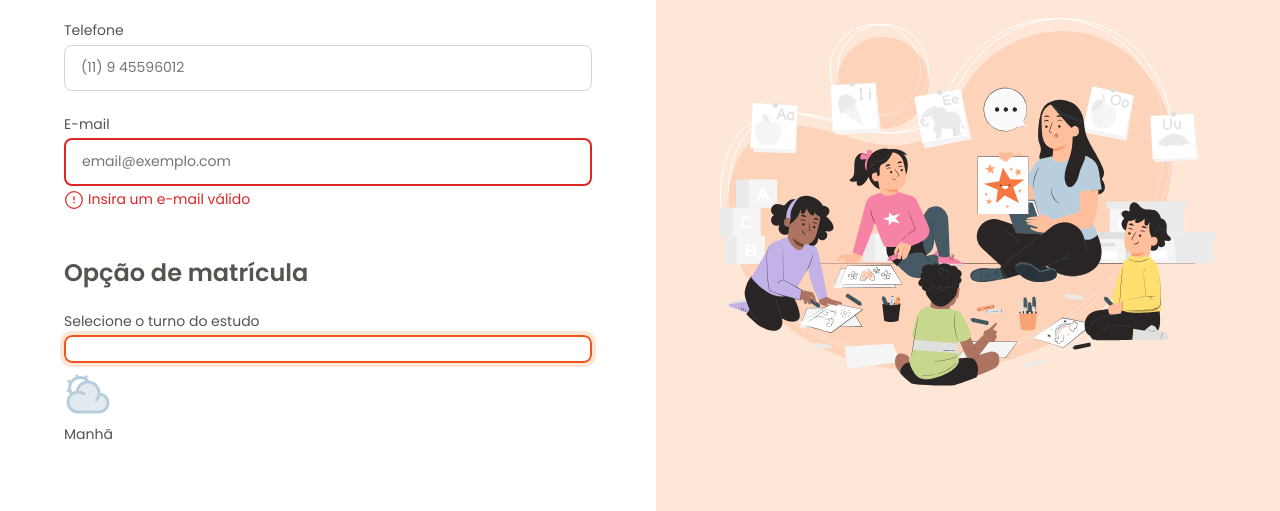
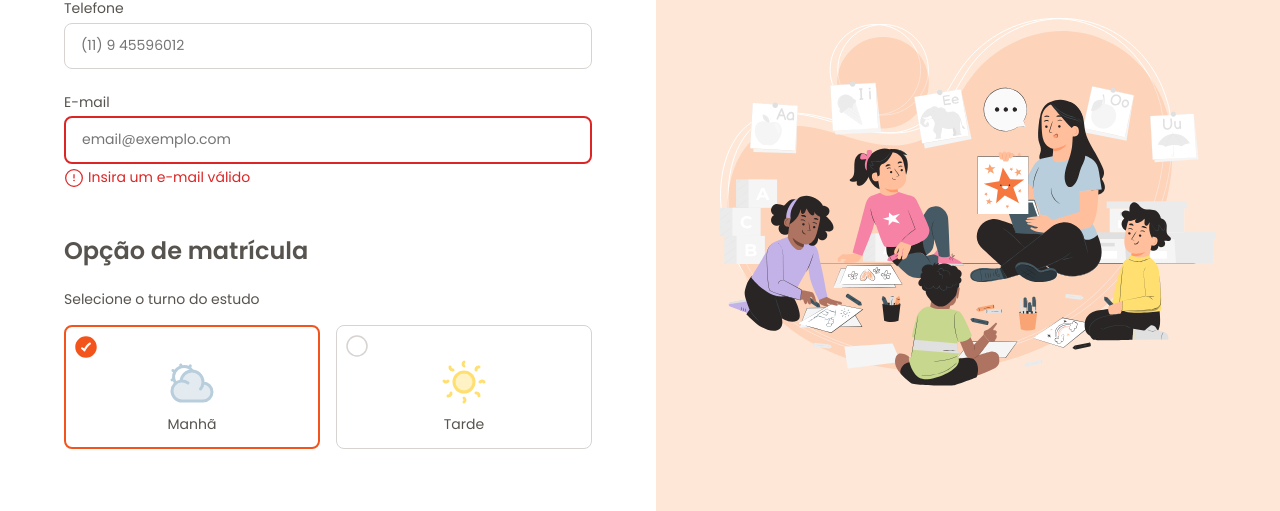
Before and after one commit to ferpegoraro/projeto-form, a plain HTML site: page index.html in a window 1280 px wide. Both pictures are taken after a click on the radio button "Manhã". Shown: the part 289-800 px from the top of the page. Drawn offline with Linux system fonts and the light colour scheme.

Commit message:
mexendo no radio

```diff
--- a/index.html
+++ b/index.html
@@ -143,11 +143,17 @@
 
                             <div class="radio-wrapper">
                                 <div class="radio-inner">
-                                    <div class="radio-image">
-                                        <input type="radio" name="study-shift" value="morning" id="morning">
-                                        <img src="assets/icons/sun-cloud-02.svg" alt="Sol com nuvem">
-                                        <label for="morning">Manhã</label>
-                                    </div>
+                                    <div class="radio-image"></div>
+                                    <input type="radio" name="study-shift" value="morning" id="morning">
+                                    <img src="assets/icons/sun-cloud-02.svg" alt="Sol com nuvem">
+                                    <label for="morning">Manhã</label>
+                                </div>
+
+                                <div class="radio-inner">
+                                    <div class="radio-image"></div>
+                                    <input type="radio" name="study-shift" value="evening" id="evening">
+                                    <img src="assets/icons/sun-02.svg" alt="Sol com nuvem">
+                                    <label for="evening">Tarde</label>
                                 </div>
                             </div>
                         </div>
--- a/styles/fields/index.css
+++ b/styles/fields/index.css
@@ -1,127 +1,3 @@
+@import url("input.css");
 @import url("droparea.css");
-
-input, textarea, select{
-    appearance: none;
-
-    width: 100%;
-    border-radius: 0.5rem;
-    border: 1px solid var(--stroke-default);
-    padding: 0.75rem 1rem;
-
-    font: var(--text-sm);
-
-}
-
-label{
-    font: var(--text-sm);
-    color: var(--text-secondary);
-
-    display: block;
-    margin-bottom: 0.25rem;
-}
-
-input:focus,
-select:focus,
-textarea:focus
-input[type="date"]:focus-within{
-    outline: 0.25rem solid var(--surface-secondary);
-    border: .125rem solid var(--stroke-highlight);
-    outline-offset: .1px;
-
-}
-
-input[type="date"]{
-    position: relative;
-    &::-webkit-calendar-picker-indicator{
-        opacity: 0;
-    }
-
-    &::before{
-        content:"";
-        position: absolute;
-        background: url(../../assets/icons/calendar-03.svg);
-        background-size: contain;
-        background-position: center;
-        background-repeat: no-repeat;
-        right: 1rem;
-        width: 1.25rem;
-        height: 1.25rem;
-
-        top: 50%;
-        transform: translateY(-50%);
-    }
-
-
-
-}
-
-select{
-    background: url(../../assets/icons/arrow-down-01.svg) no-repeat calc(100% - 1rem);
-}
-
-.address .flex{
-    gap: 1.25rem;
-}
-
-.input-wrapper:has([disabled]){
-    opacity: .5;
-}
-
-input{
-    &[disabled]{
-        background-color: var(--surface-disabled);
-        border: 1px solid var(--stroke-default);
-
-        color: var(--text-primary);
-    }
-
-    &:invalid{
-        border: 0.125rem solid var(--semantic-error);
-    }
-
-    & + small{
-        font: var(--text-sm);
-        color: #78716C;
-
-        display: inline-block;
-        margin-top: .25rem;
-
-    }
-
-    /*
-     * O seletor '+' é o seletor de irmão adjacente (adjacent sibling selector).
-     * Ele seleciona um elemento que está imediatamente após outro elemento específico.
-     *
-     * Neste caso, &[required] + .error seleciona elementos com classe .error que
-     * vêm imediatamente após um input com atributo required.
-     *
-     * Exemplo no HTML:
-     * <input type="email" required>
-     * <div class="error">Mensagem de erro</div>
-     *
-     * Este seletor permite estilizar a mensagem de erro apenas quando
-     * ela está associada a um campo obrigatório.
-     */
-    &[required] + .error{
-        display: flex;
-        align-items: center;
-        gap: .25rem;
-
-        font: var(--text-sm);
-        color: var(--semantic-error);
-
-        margin-top: .25rem;
-    }
-
-    /*
-     * Aqui, &:valid + .error seleciona elementos com classe .error que
-     * vêm imediatamente após um input que está em estado válido.
-     *
-     * Quando o input está válido, escondemos a mensagem de erro.
-     * Isso cria um feedback visual automático: a mensagem de erro
-     * só aparece quando o campo está inválido.
-     */
-    &:not(:focus):valid + .error{
-        display: none;
-    }
-}
+@import url("radio.css");
--- /dev/null
+++ b/styles/fields/input.css
@@ -0,0 +1,130 @@
+input, textarea, select{
+    appearance: none;
+
+    width: 100%;
+    border-radius: 0.5rem;
+    border: 1px solid var(--stroke-default);
+    padding: 0.75rem 1rem;
+
+    font: var(--text-sm);
+
+}
+
+label{
+    font: var(--text-sm);
+    color: var(--text-secondary);
+
+    display: block;
+    margin-bottom: 0.25rem;
+}
+
+input:focus,
+select:focus,
+textarea:focus
+input[type="date"]:focus-within{
+    outline: 0.25rem solid var(--surface-secondary);
+    border: .125rem solid var(--stroke-highlight);
+    outline-offset: .1px;
+
+}
+
+input[type="date"]{
+    position: relative;
+    &::-webkit-calendar-picker-indicator{
+        opacity: 0;
+    }
+
+    &::before{
+        content:"";
+        position: absolute;
+        background: url(../../assets/icons/calendar-03.svg);
+        background-size: contain;
+        background-position: center;
+        background-repeat: no-repeat;
+        right: 1rem;
+        width: 1.25rem;
+        height: 1.25rem;
+
+        top: 50%;
+        transform: translateY(-50%);
+    }
+
+
+
+}
+
+select{
+    background: url(../../assets/icons/arrow-down-01.svg) no-repeat calc(100% - 1rem);
+}
+
+.address .flex{
+    gap: 1.25rem;
+}
+
+.input-wrapper:has([disabled]){
+    opacity: .5;
+}
+
+input{
+    &[disabled]{
+        background-color: var(--surface-disabled);
+        border: 1px solid var(--stroke-default);
+
+        color: var(--text-primary);
+    }
+
+    &:invalid{
+        border: 0.125rem solid var(--semantic-error);
+    }
+
+    & + small{
+        font: var(--text-sm);
+        color: #78716C;
+
+        display: inline-block;
+        margin-top: .25rem;
+
+    }
+
+    /*
+     * O seletor '+' é o seletor de irmão adjacente (adjacent sibling selector).
+     * Ele seleciona um elemento que está imediatamente após outro elemento específico.
+     *
+     * Neste caso, &[required] + .error seleciona elementos com classe .error que
+     * vêm imediatamente após um input com atributo required.
+     *
+     * Exemplo no HTML:
+     * <div class="input-wrapper">
+     *   <input type="email" required>
+     *   <div class="error">Mensagem de erro</div>
+     * </div>
+     *
+     * IMPORTANTE: O elemento .error DEVE estar dentro do mesmo pai e
+     * imediatamente após o input para que o seletor + funcione.
+     */
+    &[required] + .error{
+        display: flex;
+        align-items: center;
+        gap: .25rem;
+
+        font: var(--text-sm);
+        color: var(--semantic-error);
+
+        margin-top: .25rem;
+    }
+
+    /*
+     * Aqui, &:not(:focus):valid + .error seleciona elementos com classe .error que
+     * vêm imediatamente após um input que está em estado válido E não está em foco.
+     *
+     * O :not(:focus) é importante porque:
+     * 1. Evita que a mensagem de erro desapareça enquanto o usuário ainda está digitando
+     * 2. Mantém o feedback visual enquanto o campo está sendo preenchido
+     * 3. Só esconde a mensagem quando o campo perde o foco e está válido
+     *
+     * Isso melhora a experiência do usuário, dando feedback constante durante a interação.
+     */
+    &:not(:focus):valid + .error{
+        display: none;
+    }
+}
--- /dev/null
+++ b/styles/fields/radio.css
@@ -0,0 +1,58 @@
+label + .radio-wrapper{
+    margin-top: 1rem;
+}
+
+.radio-wrapper{
+    display: grid;
+    grid-template-columns: repeat(auto-fit, minmax(7.5rem, 1fr));
+    gap: 1rem;
+}
+
+.radio-inner{
+    border: 1px solid var(--stroke-default);
+    border-radius: .5rem;
+
+    display: grid;
+    justify-items: center;
+    gap: .5rem;
+
+    padding: 2rem .5rem .5rem;
+
+    position: relative;
+}
+
+.radio-inner{
+
+
+    & input,
+    & input:focus,
+    & input:hover{
+        all: unset;
+        position: absolute;
+        inset: 0;
+    }
+
+    .radio-image{
+        background-image: url(../../assets/icons/radio.defaut.svg);
+        width: 1.5rem;
+        height: 1.5rem;
+
+        position: absolute;
+        top: .5rem;
+        left: .5rem;
+    }
+
+    &:hover, &:focus-within{
+        border: 1px solid var(--stroke-highlight);
+        & .radio-image{
+            background-image: url(../../assets/icons/radio.hover.svg);
+        }
+    }
+
+    &:has(:checked){
+        border: 2px solid var(--stroke-highlight);
+        & .radio-image{
+            background-image: url(../../assets/icons/radio.checked.svg);
+        }
+    }
+}
```
Also changed, not shown: assets/icons/radio.checked.svg (added), assets/icons/radio.defaut.svg (added), assets/icons/radio.hover.svg (added).
